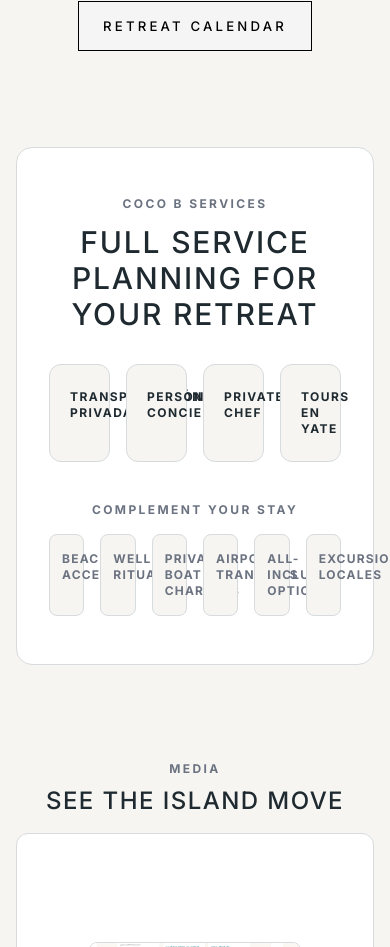
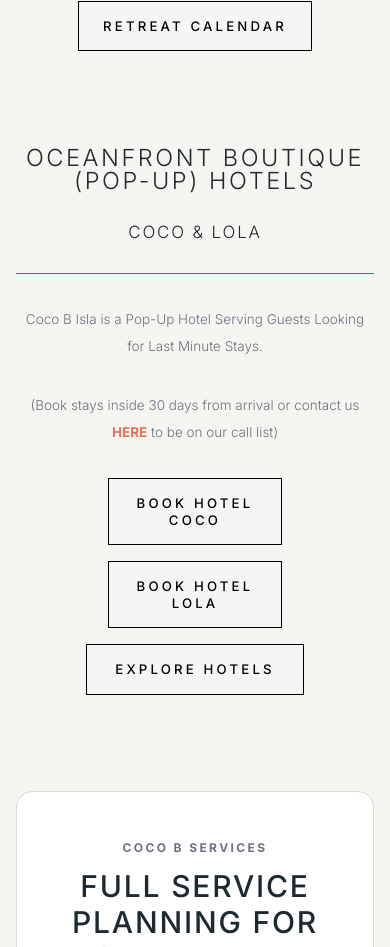
Before and after one commit to Tiggreee/Triple_Island, a Next.js app: page / in a window 390 px wide. Shown: the part 6378-7325 px from the top of the page. Built offline with nearby package versions, Linux system fonts and the light colour scheme.

Commit message:
Home: add Oceanfront Boutique Hotels section (mobile + desktop)

```diff
--- a/src/app/page.tsx
+++ b/src/app/page.tsx
@@ -483,6 +483,67 @@ export default async function Home() {
         </Link>
       </div>
 
+      {/* Oceanfront Boutique (Pop-Up) Hotels — Figma 6038:2670 (mobile) / 6020:8720 (desktop) */}
+      <div className="flex flex-col items-center gap-8 text-center lg:gap-[34px]">
+        <div>
+          <h2 className="text-[23.5px] font-light uppercase leading-[22.74px] tracking-[2.584px] text-foreground lg:text-[30.4px] lg:leading-[29.84px] lg:tracking-[3.391px]">
+            <span className="lg:hidden">
+              Oceanfront Boutique
+              <br />
+              (Pop-Up) Hotels
+            </span>
+            <span className="hidden lg:inline">Oceanfront Boutique (Pop-Up) Hotels</span>
+          </h2>
+          <p className="mt-[31px] text-[16.9px] font-light uppercase leading-[16.87px] tracking-[1.863px] text-foreground lg:mt-[34px] lg:text-[18.7px] lg:leading-[18.65px] lg:tracking-[2.06px]">
+            Coco &amp; Lola
+          </p>
+        </div>
+
+        <hr className="w-full border-t border-primary" />
+
+        <p className="max-w-md text-[13.5px] font-light leading-[27.2px] text-muted lg:max-w-2xl lg:text-[14.3px] lg:leading-[28.9px]">
+          Coco B Isla is a Pop-Up Hotel Serving Guests Looking for Last Minute Stays.
+        </p>
+        <p className="max-w-md text-[13.5px] font-light leading-[27.2px] text-muted lg:max-w-2xl lg:text-[14.3px] lg:leading-[28.9px]">
+          (Book stays inside 30 days from arrival or contact us{" "}
+          <Link href="/solicitud" className="font-bold text-accent">
+            HERE
+          </Link>{" "}
+          to be on our call list)
+        </p>
+
+        <div className="flex flex-wrap items-stretch justify-center gap-4 lg:gap-6">
+          <Link
+            href="/villas"
+            className="order-1 flex items-center justify-center border border-black bg-[#f5f5f5] px-7 py-4 text-center text-[13.2px] font-medium uppercase leading-tight tracking-[3.179px] text-black transition-colors hover:bg-white lg:order-2 lg:px-6 lg:py-[18px] lg:text-[11.9px] lg:leading-none lg:tracking-[2.86px]"
+          >
+            <span className="lg:hidden">
+              Book Hotel
+              <br />
+              Coco
+            </span>
+            <span className="hidden lg:inline">Book Hotel Coco</span>
+          </Link>
+          <Link
+            href="/villas"
+            className="order-2 flex items-center justify-center border border-black bg-[#f5f5f5] px-7 py-4 text-center text-[13.2px] font-medium uppercase leading-tight tracking-[3.179px] text-black transition-colors hover:bg-white lg:order-3 lg:px-6 lg:py-[18px] lg:text-[11.9px] lg:leading-none lg:tracking-[2.86px]"
+          >
+            <span className="lg:hidden">
+              Book Hotel
+              <br />
+              Lola
+            </span>
+            <span className="hidden lg:inline">Book Hotel Lola</span>
+          </Link>
+          <Link
+            href="/villas"
+            className="order-3 flex items-center justify-center border border-black bg-[#f5f5f5] px-7 py-4 text-center text-[13.2px] font-medium uppercase leading-tight tracking-[3.179px] text-black transition-colors hover:bg-white lg:order-1 lg:px-6 lg:py-[18px] lg:text-[11.9px] lg:leading-none lg:tracking-[2.86px]"
+          >
+            Explore Hotels
+          </Link>
+        </div>
+      </div>
+
       <div className="rounded-2xl border border-border bg-surface px-8 py-12">
         <div className="mb-8 space-y-3 text-center">
           <p className="text-xs font-semibold uppercase tracking-[0.2em] text-muted">Coco B Services</p>
```
